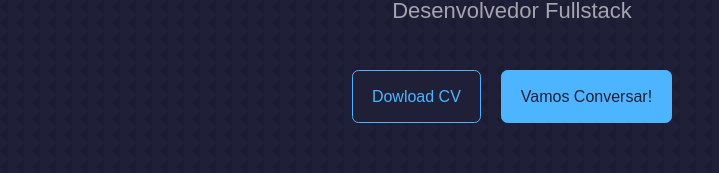
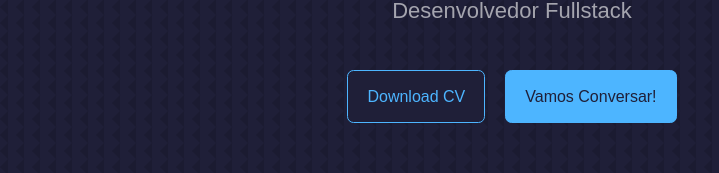
Before and after one commit to dalcastagned/portfolio, a React (Create React App) app: page / in a window 1280 px wide. Shown: the part 225-398 px from the top of the page, without its empty margins (128-847 px from the left). Built offline with nearby package versions, Linux system fonts and the light colour scheme.

Commit message:
fix: download word

```diff
--- a/src/components/Header/index.jsx
+++ b/src/components/Header/index.jsx
@@ -14,7 +14,7 @@ function Header() {
         <TextLight>Desenvolvedor Fullstack</TextLight>
         <S.CTA>
           <Button href={cvDanielDalcastagne} download>
-            Dowload CV
+            Download CV
           </Button>
           <Button href="/#contact" primary>
             Vamos Conversar!
```
